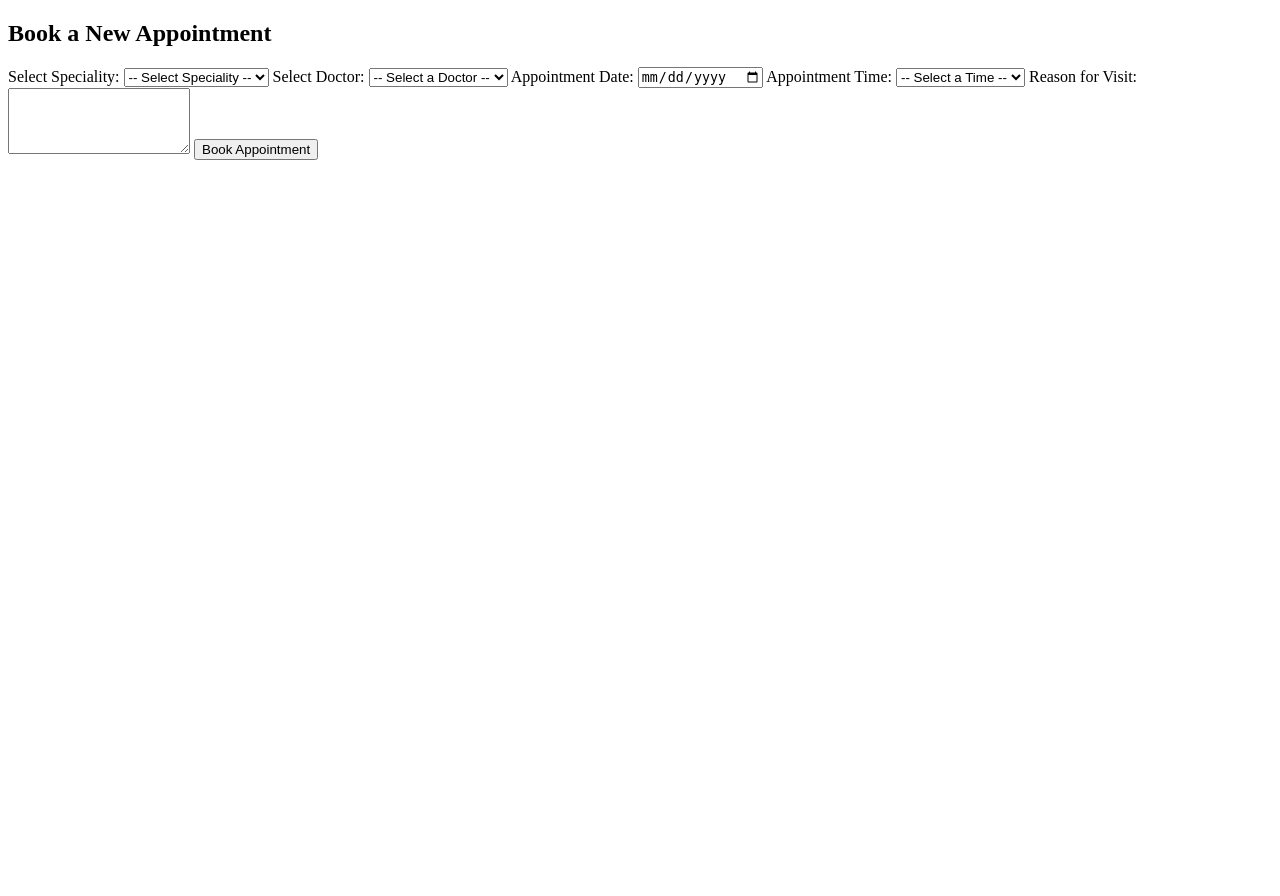
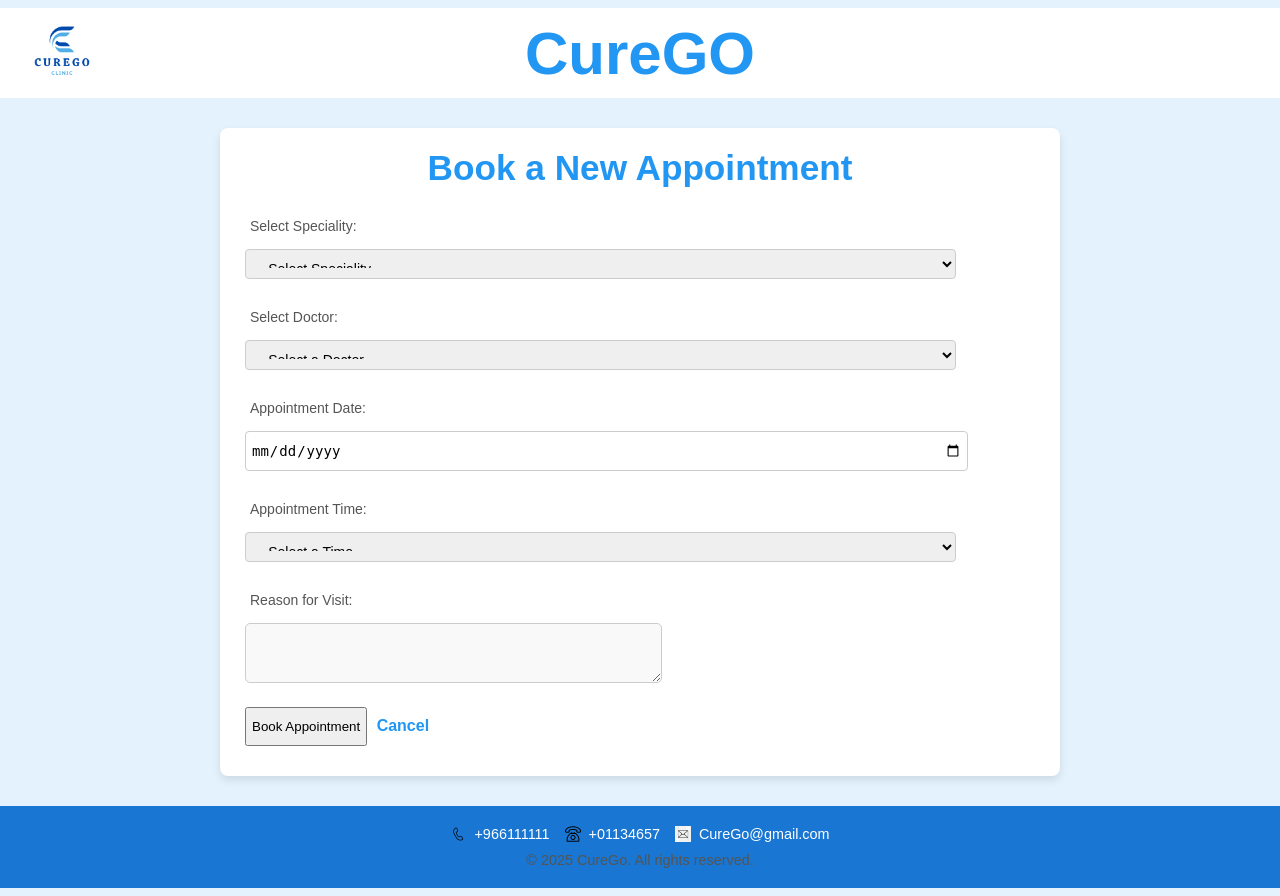
Before and after one commit to Jana18kh/webProject, a PHP site: page /appointmentBooking.php in a window 1280 px wide. Before the commit the page ends 160 px from the top, so only its background shows below. Run offline with PHP 8.4, Linux system fonts and the light colour scheme; the visitor is signed in with stand-in values (Sample User, id 1); data comes from the database, SQL or seed files in the repository.

Commit message:
appointmentBooking.php

```diff
--- a/appointmentBooking.php
+++ b/appointmentBooking.php
@@ -1,5 +1,10 @@
 <?php
 session_start();
+
+if (!isset($_SESSION['user_id'])) {
+    header("Location: homepage.html");
+    exit();
+}
 
 $servername = "localhost";
 $username = "root";
@@ -60,20 +65,37 @@ $time_slots[] = "17:00";
 
 $conn->close();
 ?>
+
 <!DOCTYPE html>
 <html lang="en">
 <head>
     <meta charset="UTF-8">
     <meta name="viewport" content="width=device-width, initial-scale=1.0">
     <title>Book Appointment | CureGO</title>
+    <link rel="stylesheet" href="style.css">
 </head>
 <body>
+    <header>
+        <div class="logo">
+            <img src="logo.png" alt="CureGO Logo">
+        </div>
+        <h1>CureGO</h1>
+    </header>
+
+    <div class="container">
         <h2>Book a New Appointment</h2>
 
-    <?php if ($success_message): ?><div><?php echo $success_message; ?></div><?php endif; ?>
-    <?php if ($error_message): ?><div><?php echo $error_message; ?></div><?php endif; ?>
+        <?php if ($success_message): ?>
+            <div class="message success"><?php echo $success_message; ?></div>
+        <?php endif; ?>
 
+        <?php if ($error_message): ?>
+            <div class="message error"><?php echo $error_message; ?></div>
+        <?php endif; ?>
+
+        <div class="booking-form">
             <form method="POST" action="appointmentBooking.php">
+                <div class="form-group">
                     <label for="speciality">Select Speciality:</label>
                     <select id="speciality" required>
                         <option value="">-- Select Speciality --</option>
@@ -81,28 +103,69 @@ $conn->close();
                             <option value="<?php echo $row['id']; ?>"><?php echo htmlspecialchars($row['speciality']); ?></option>
                         <?php endwhile; ?>
                     </select>
+                </div>
 
+                <div class="form-group">
                     <label for="doctor">Select Doctor:</label>
                     <select id="doctor" name="doctor" required>
                         <option value="">-- Select a Doctor --</option>
                     </select>
+                </div>
 
+                <div class="form-group">
                     <label for="date">Appointment Date:</label>
-        <input type="date" id="date" name="date" min="<?php echo date('Y-m-d'); ?>" required>
+                    <input type="date" id="date" name="date"
+                           min="<?php echo date('Y-m-d'); ?>"
+                           value="<?php echo isset($_POST['date']) ? $_POST['date'] : ''; ?>" required>
+                </div>
 
+                <div class="form-group">
                     <label for="time">Appointment Time:</label>
                     <select id="time" name="time" required>
                         <option value="">-- Select a Time --</option>
                         <?php foreach ($time_slots as $slot): ?>
-                <option value="<?php echo $slot; ?>"><?php echo $slot; ?></option>
+                            <option value="<?php echo $slot; ?>"
+                                <?php if (isset($_POST['time']) && $_POST['time'] == $slot) echo 'selected'; ?>>
+                                <?php echo $slot; ?>
+                            </option>
                         <?php endforeach; ?>
                     </select>
+                </div>
 
+                <div class="form-group">
                     <label for="reason">Reason for Visit:</label>
-        <textarea id="reason" name="reason" rows="4" required></textarea>
+                    <textarea id="reason" name="reason" required><?php echo isset($_POST['reason']) ? htmlspecialchars($_POST['reason']) : ''; ?></textarea>
+                </div>
 
-        <button type="submit">Book Appointment</button>
+                <div class="form-group">
+                    <button type="submit" class="submit-btn">Book Appointment</button>
+                    <a href="patientHomepage.php" class="cancel-btn">Cancel</a>
+                </div>
             </form>
+        </div>
+    </div>
+
+    <footer>
+        <div class="footerContainer">
+            <div class="contact">
+                <div class="contactItems">
+                    <div class="contactItem">
+                        <img src="phone.png" alt="Phone Icon">
+                        <span>+966111111</span>
+                    </div>
+                    <div class="contactItem">
+                        <img src="telephone2.png" alt="Mobile Icon">
+                        <span>+01134657</span>
+                    </div>
+                    <div class="contactItem">
+                        <img src="Email.png" alt="Email Icon">
+                        <span>CureGo@gmail.com</span>
+                    </div>
+                </div>
+            </div>
+            <p>&copy; 2025 CureGo. All rights reserved.</p>
+        </div>
+    </footer>
 
     <script src="https://code.jquery.com/jquery-3.6.0.min.js"></script>
     <script>
@@ -110,7 +173,6 @@ $conn->close();
         $('#speciality').change(function(){
             var specialityID = $(this).val();
             $('#doctor').empty().append('<option value="">-- Select a Doctor --</option>');
-
             if (specialityID) {
                 $.ajax({
                     url: 'getDoctorsBySpeciality.php',
```
Lines whose indentation alone changed are shown as unchanged.
